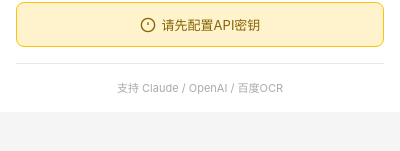
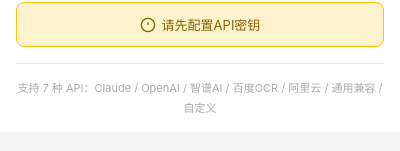
Before and after one commit to anyi61/ocr-text-recognition, a browser extension: page popup.html in a window 400 px wide. Shown: the part 171-322 px from the top of the page. Drawn offline with Linux system fonts and the light colour scheme.

Commit message:
更新过时ui信息

```diff
--- a/popup.html
+++ b/popup.html
@@ -80,7 +80,7 @@
 
     <!-- 底部信息 -->
     <div class="footer">
-      <span>支持 Claude / OpenAI / 百度OCR</span>
+      <span>支持 7 种 API：Claude / OpenAI / 智谱AI / 百度OCR / 阿里云 / 通用兼容 / 自定义</span>
     </div>
   </div>
 
```
Also changed, not shown: README.md.
